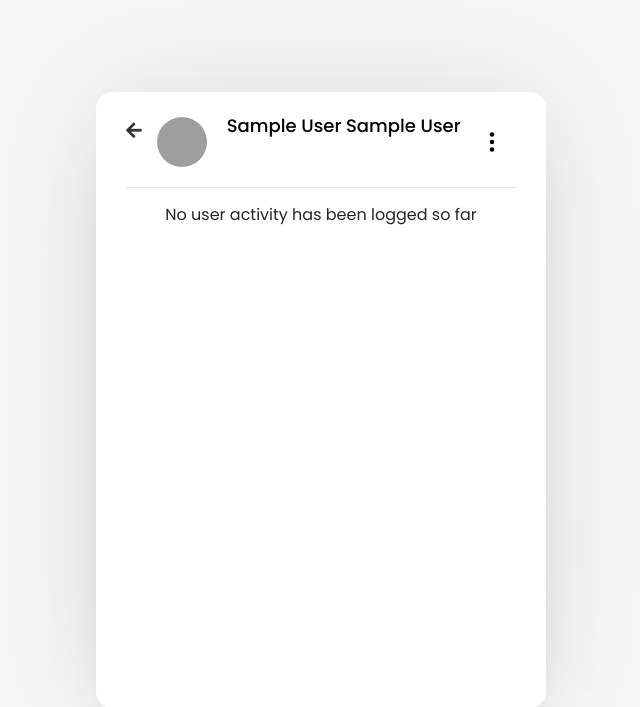
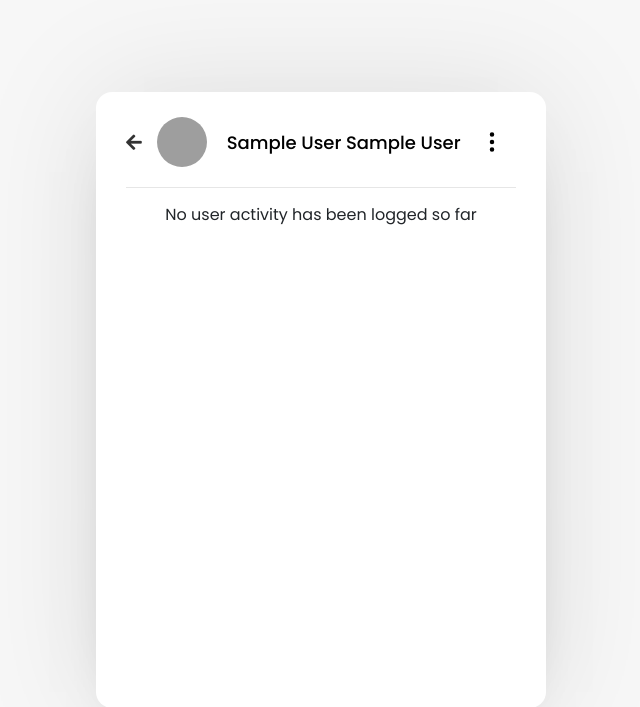
Before and after one commit to Manvendra2509/PHP-Chat-Application, a PHP site: page /activity.php?user_id=1 in a window 1280 px wide. Shown: the top 707 px of the page, without its empty margins (319-959 px from the left). Run offline with PHP 8.4, Linux system fonts and the light colour scheme; the visitor is signed in with stand-in values (Sample User, id 1); data that the repository does not hold is empty; grey boxes are pictures that could not be loaded.

Commit message:
Update style.css

```diff
--- a/style.css
+++ b/style.css
@@ -725,19 +725,27 @@ header > .details {
 :is(.activity, .activity-list) .content {
   display: flex;
 }
+
+header > .content {
+  align-items: center;
+}
+
 :is(.activity, .activity-list) .content .details {
   color: #000;
   margin-left: 20px;
+}
+:is(.activity, .activity-list) .details span {
+  font-size: 18px;
+  font-weight: 500;
+}
+
+.activity-list .content .details {
   font-family: "Lexend Deca", sans-serif;
   font-weight: 400;
   text-transform: none;
   font-size: 12px;
   line-height: 18px;
   padding-bottom: 28px;
-}
-:is(.activity, .activity-list) .details span {
-  font-size: 18px;
-  font-weight: 500;
 }
 
 .indicator {
```
